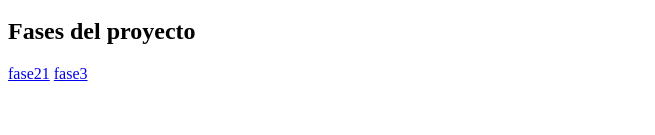
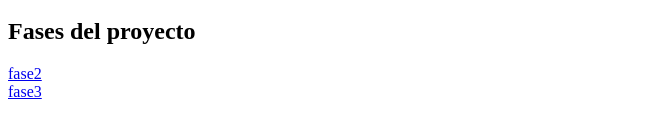
Before and after one commit to jcmd18/DSW-JuanMarin, a plain HTML site: page index.html in a window 1280 px wide. Shown: the part 253-388 px from the top of the page, without its empty margins (0-655 px from the left). Drawn offline with Linux system fonts and the light colour scheme.

Commit message:
Update index.html

```diff
--- a/index.html
+++ b/index.html
@@ -16,7 +16,7 @@
         <p>Correo electrónico: jcmarind@unadvirtual.edu.co</p>
     </h4>
     <h2>Fases del proyecto</h2>
-    <a href="fase2/design.html">fase21</a>
+    <a href="fase2/design.html">fase2</a><br>
     <a href="fase3/index.html">fase3</a>
 </body>
 </html>
```
